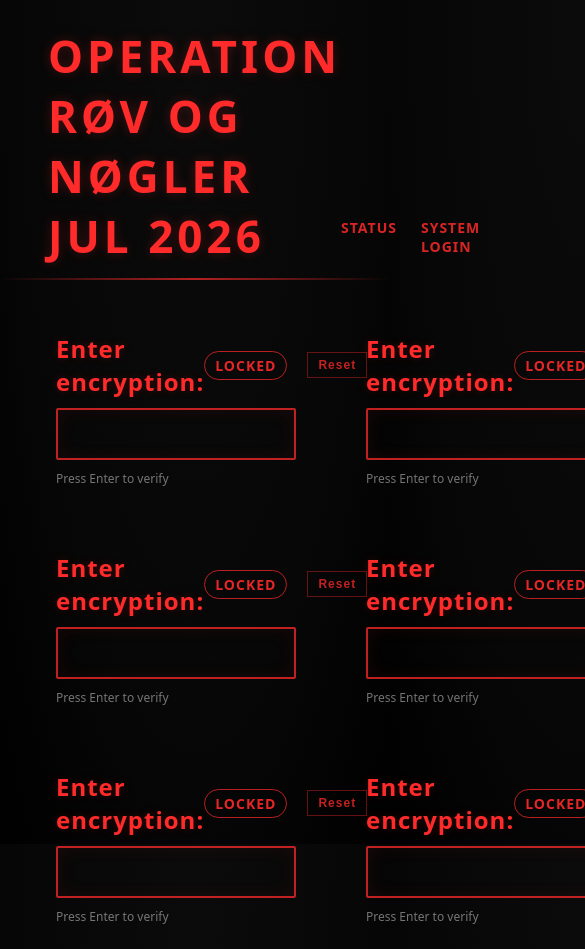
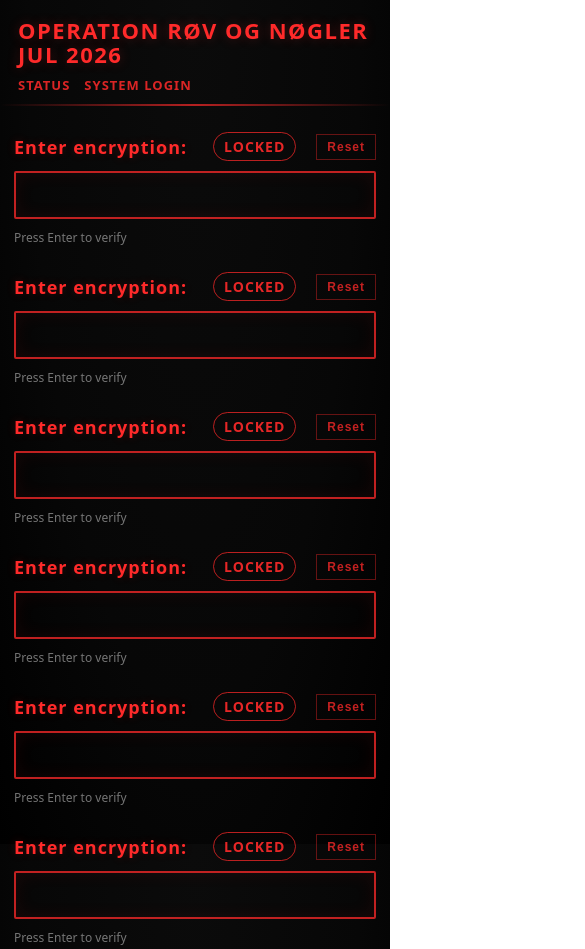
Before and after one commit to elvikingprebzi/operation-site, a plain HTML site: page public/index.html in a window 390 px wide. Shown: the top 949 px of the page, 585 px wide, since content can reach past the window. Drawn offline with Linux system fonts and the light colour scheme.

Commit message:
Improve mobile responsive layout

```diff
--- a/public/styles.css
+++ b/public/styles.css
@@ -164,3 +164,38 @@ body{
   border-color: rgba(34,255,102,0.6);
   color: var(--green);
 }
+/* ---------- Mobile / responsive ---------- */
+@media (max-width: 980px){
+  .grid{
+    grid-template-columns: repeat(2, minmax(200px, 1fr));
+    gap: 28px 24px;
+  }
+  .wrap{ padding: 28px 18px 46px; }
+  .topbar{ padding: 18px 18px 10px; }
+  .brand{ font-size: 28px; letter-spacing: 2px; }
+  .label{ font-size: 20px; }
+}
+
+@media (max-width: 640px){
+  .topbar{
+    flex-direction: column;
+    align-items: flex-start;
+    gap: 10px;
+  }
+  .brand{
+    font-size: 22px;
+    letter-spacing: 1.5px;
+    line-height: 1.1;
+  }
+  .nav{ padding-bottom: 0; gap: 14px; }
+  .navlink{ font-size: 13px; }
+
+  .wrap{ padding: 18px 14px 38px; }
+  .grid{
+    grid-template-columns: 1fr;
+    gap: 18px;
+  }
+
+  .label{ font-size: 18px; }
+  .input{ height: 48px; font-size: 16px; }
+}
```
